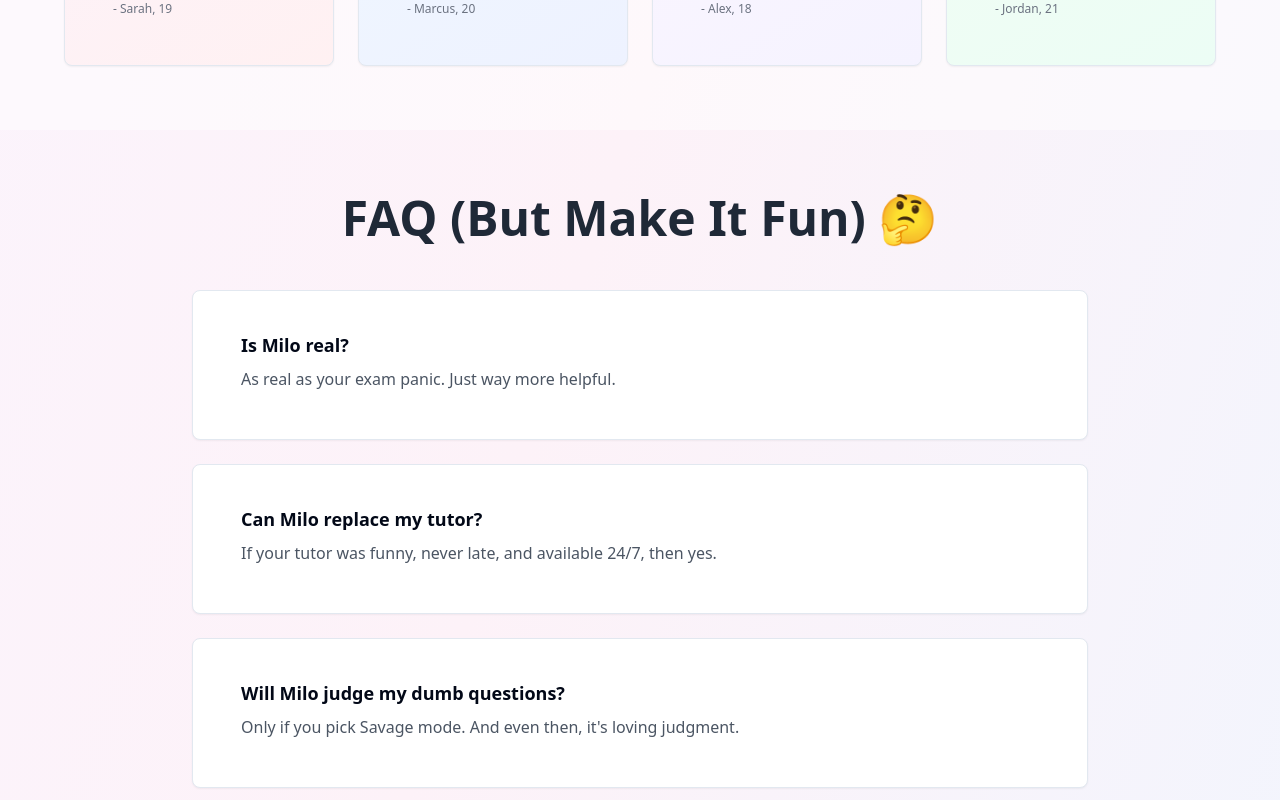
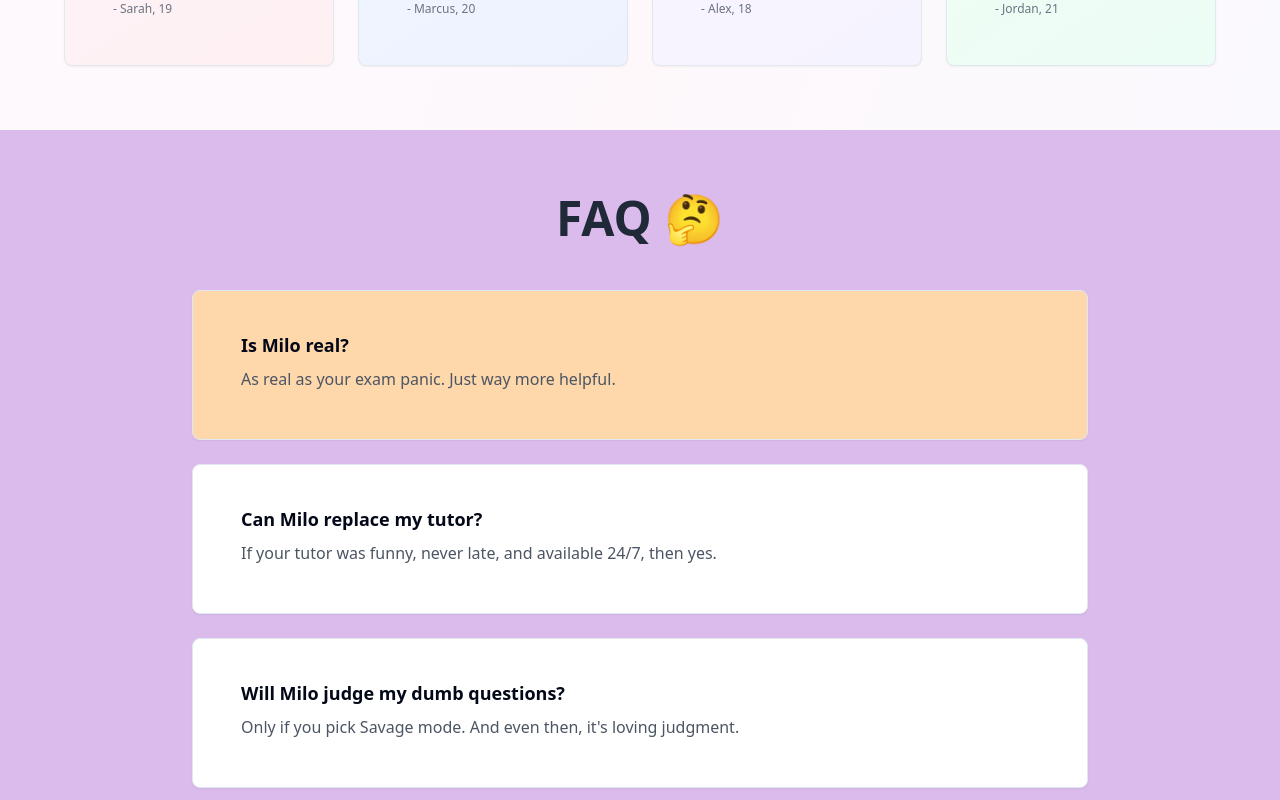
Before and after one commit to priyanshgupta111/milo-learn-hub, a React (Vite) app: page / in a window 1280 px wide. Shown: the part 1800-2600 px from the top of the page. Built offline with nearby package versions, Linux system fonts and the light colour scheme.

Commit message:
Visual edit in Lovable
Edited UI in Lovable

```diff
--- a/src/components/LandingPage.tsx
+++ b/src/components/LandingPage.tsx
@@ -144,13 +144,11 @@ const LandingPage: React.FC<LandingPageProps> = ({
       </section>
 
       {/* FAQ Section */}
-      <section className="px-6 py-16">
+      <section className="px-6 py-16 bg-[p#] bg-[#dabbeb]">
         <div className="max-w-4xl mx-auto">
-          <h2 className="text-3xl md:text-5xl font-black text-center mb-12 text-gray-800">
-            FAQ (But Make It Fun) 🤔
-          </h2>
+          <h2 className="text-3xl md:text-5xl font-black text-center mb-12 text-gray-800">FAQ 🤔</h2>
           <div className="space-y-6">
-            <Card className="p-6 hover:shadow-lg transition-shadow">
+            <Card className="p-6 hover:shadow-lg transition-shadow bg-orange-200">
               <CardContent className="pt-4">
                 <h3 className="font-bold text-lg mb-2">Is Milo real?</h3>
                 <p className="text-gray-600">As real as your exam panic. Just way more helpful.</p>
```
